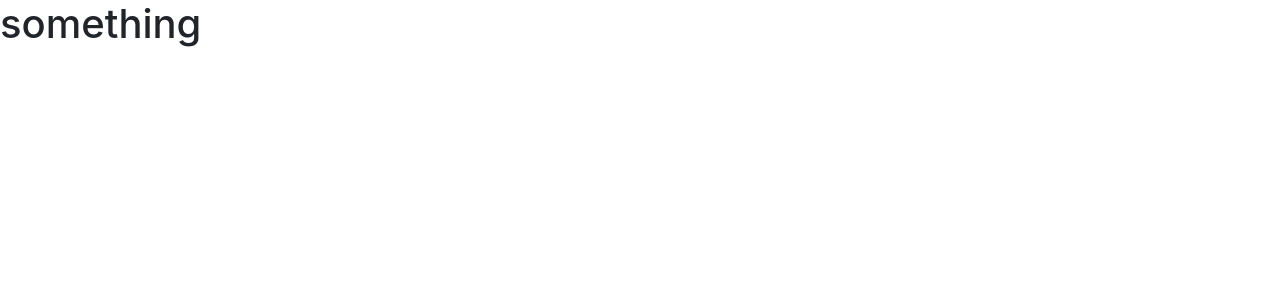
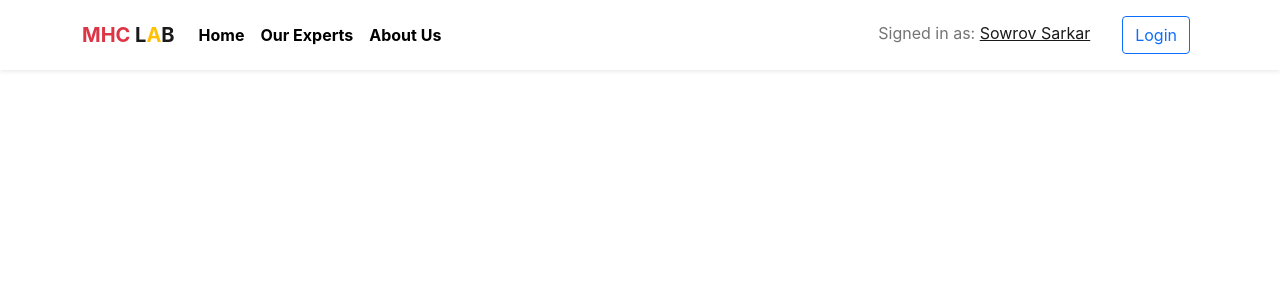
Before and after one commit to sowrovsarkar63/Mental-Health-Consultation-Lab-Web-App, a React (Create React App) app: page / in a window 1280 px wide. Shown: the top 300 px of the page. Built offline with nearby package versions, Linux system fonts and the light colour scheme.

Commit message:
Navbar section completed

```diff
--- a/src/components/pages/Home/Home.js
+++ b/src/components/pages/Home/Home.js
@@ -1,9 +1,10 @@
 import React from "react";
+import Header from "../section/header/Header";
 
 const Home = () => {
     return (
         <>
-            <h1>something</h1>
+            <Header></Header>
         </>
     );
 };
--- a/src/components/pages/section/header/Header.css
+++ b/src/components/pages/section/header/Header.css
@@ -0,0 +1,12 @@
+.navbar-text {
+    padding-top: 0.8rem;
+    padding-bottom: 0.5rem;
+    padding-right: 1.5rem;
+}
+.navbar-light .navbar-nav .nav-link {
+    color: black;
+}
+.navbar-light .navbar-nav .nav-link.active,
+.navbar-light .navbar-nav .nav-link:hover {
+    color: red;
+}
--- a/src/components/pages/section/header/Header.js
+++ b/src/components/pages/section/header/Header.js
@@ -1,11 +1,43 @@
 import React from "react";
+import { Button, Container, Nav, Navbar } from "react-bootstrap";
 import "./Header.css";
 
 const Header = () => {
     return (
-        <div>
-            <h1>header section</h1>
-        </div>
+        <Container fluid className="m-0 p-0">
+            <Navbar
+                className="shadow-sm  bg-transparent"
+                collapseOnSelect
+                expand="lg"
+                bg="light"
+                variant="light"
+            >
+                <Container>
+                    <Navbar.Brand href="#home">
+                        <span className="fw-bolder">
+                            <span className="text-danger ">MHC</span> L
+                            <span className="text-warning ">A</span>B
+                        </span>
+                    </Navbar.Brand>
+                    <Navbar.Toggle aria-controls="responsive-navbar-nav" />
+                    <Navbar.Collapse id="responsive-navbar-nav">
+                        <Nav className="me-auto fw-bold text-dark">
+                            <Nav.Link href="/">Home</Nav.Link>
+                            <Nav.Link href="/experts">Our Experts</Nav.Link>
+                            <Nav.Link href="/about">About Us</Nav.Link>
+                        </Nav>
+                        <Nav>
+                            <Navbar.Text className="pr-3">
+                                Signed in as: <a href="#login">Sowrov Sarkar</a>
+                            </Navbar.Text>
+                            <Nav.Link href="#memes">
+                                <Button variant="outline-primary">Login</Button>
+                            </Nav.Link>
+                        </Nav>
+                    </Navbar.Collapse>
+                </Container>
+            </Navbar>
+        </Container>
     );
 };
 
```
